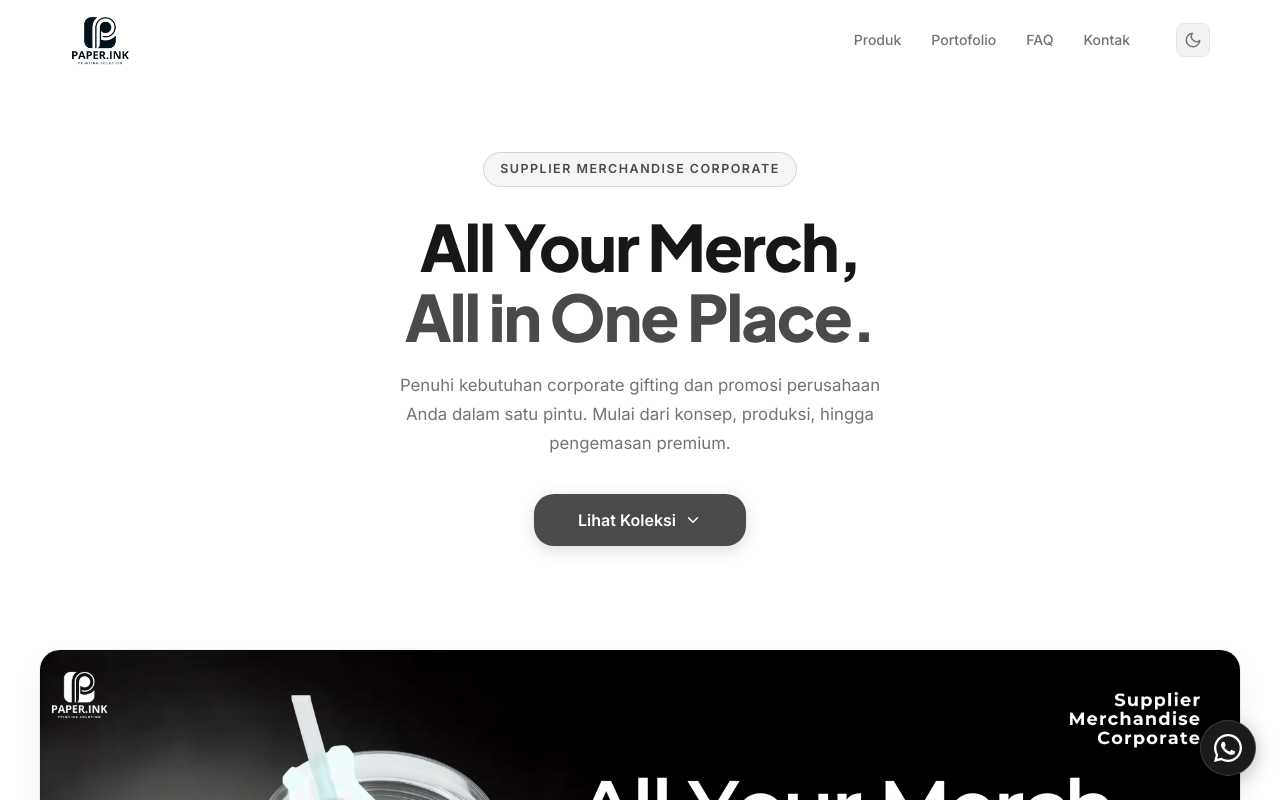
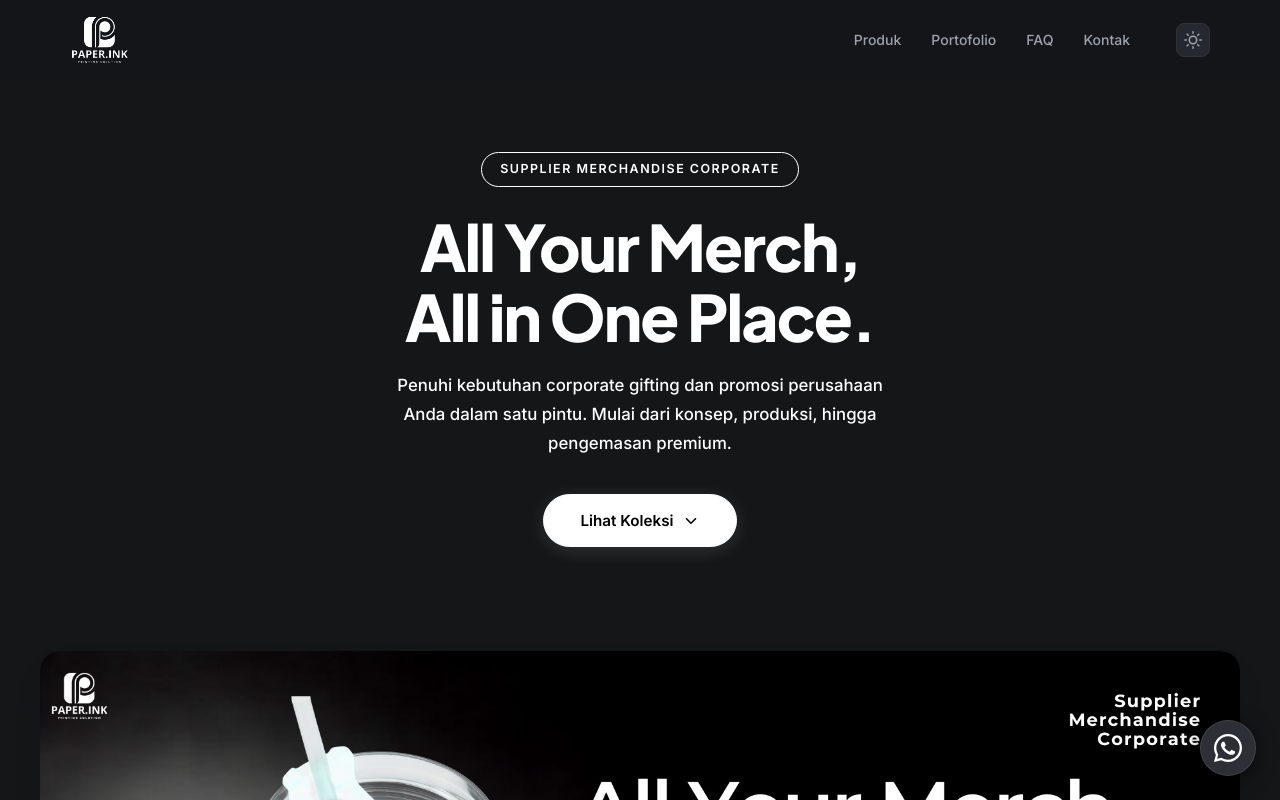
Before and after one commit to Syahrulalhabib/Paperink, a React (Vite) app: page / in a window 1280 px wide. Shown: the top 800 px of the page. Built offline with nearby package versions, Linux system fonts and the light colour scheme.

Commit message:
style(hero): make hero section solid monochrome and set default theme to dark mode

```diff
--- a/index.html
+++ b/index.html
@@ -1,5 +1,5 @@
 <!doctype html>
-<html lang="id">
+<html lang="id" class="dark">
   <head>
     <meta charset="UTF-8" />
     <link rel="icon" type="image/svg+xml" href="/images/logowithback.svg" />
@@ -8,6 +8,20 @@
     <title>Paperink Official | Supplier Merchandise Corporate</title>
     <link rel="preconnect" href="https://fonts.googleapis.com" />
     <link rel="preconnect" href="https://fonts.gstatic.com" crossorigin />
+    <script>
+      (function () {
+        try {
+          var stored = localStorage.getItem('paperink-theme-v3');
+          if (stored === 'light') {
+            document.documentElement.classList.remove('dark');
+          } else {
+            document.documentElement.classList.add('dark');
+          }
+        } catch (e) {
+          document.documentElement.classList.add('dark');
+        }
+      })();
+    </script>
   </head>
   <body>
     <div id="root"></div>
--- a/src/components/Hero.css
+++ b/src/components/Hero.css
@@ -16,10 +16,10 @@
   font-weight: 700;
   letter-spacing: 0.12em;
   text-transform: uppercase;
-  color: var(--accent);
-  background: var(--accent-bg);
-  border: 1px solid var(--grey-300);
-  padding: 6px 16px;
+  color: #000000;
+  background: transparent;
+  border: 1.5px solid #000000;
+  padding: 6px 18px;
   border-radius: 50px;
   margin-bottom: 24px;
 }
@@ -27,7 +27,7 @@
   font-family: var(--font-head);
   font-size: clamp(2.4rem, 5.5vw, 4rem);
   font-weight: 800;
-  color: var(--grey-900);
+  color: #000000;
   line-height: 1.1;
   letter-spacing: -0.03em;
   margin-bottom: 20px;
@@ -36,15 +36,16 @@
 }
 .hero__headline em {
   font-style: normal;
-  color: var(--accent);
+  color: #000000;
 }
 .hero__sub {
   font-size: 1.05rem;
-  color: var(--grey-500);
+  color: #000000;
   line-height: 1.72;
   max-width: 500px;
   margin-inline: auto;
   margin-bottom: 36px;
+  font-weight: 450;
 }
 .hero__actions {
   display: flex;
@@ -53,6 +54,61 @@
   gap: 14px;
   flex-wrap: wrap;
   margin-bottom: 48px;
+}
+.hero__cta-btn {
+  background: #000000;
+  color: #FFFFFF;
+  border: 1.5px solid #000000;
+  border-radius: 50px;
+  box-shadow: 0 4px 18px rgba(0, 0, 0, 0.16);
+  font-size: 0.95rem;
+  font-weight: 600;
+  padding: 16px 36px;
+  display: inline-flex;
+  align-items: center;
+  gap: 8px;
+  transition: all 0.22s var(--ease);
+}
+.hero__cta-btn svg {
+  color: inherit;
+  transition: transform 0.2s var(--ease);
+}
+.hero__cta-btn:hover {
+  background: #222222;
+  border-color: #222222;
+  transform: translateY(-2px);
+  box-shadow: 0 8px 24px rgba(0, 0, 0, 0.25);
+}
+.hero__cta-btn:hover svg {
+  transform: translateY(2px);
+}
+
+/* Dark mode Hero styling — Solid Pure Black & White (No grey) */
+html.dark .hero__tag {
+  color: #FFFFFF !important;
+  background: transparent !important;
+  border-color: #FFFFFF !important;
+}
+html.dark .hero__headline {
+  color: #FFFFFF;
+}
+html.dark .hero__headline em {
+  color: #FFFFFF;
+}
+html.dark .hero__sub {
+  color: #FFFFFF;
+}
+html.dark .hero__cta-btn {
+  background: #FFFFFF;
+  color: #000000;
+  border-color: #FFFFFF;
+  box-shadow: 0 4px 18px rgba(255, 255, 255, 0.12);
+}
+html.dark .hero__cta-btn:hover {
+  background: #EAEAEA;
+  border-color: #EAEAEA;
+  color: #000000;
+  box-shadow: 0 8px 24px rgba(255, 255, 255, 0.22);
 }
 .hero__trust {
   display: flex;
--- a/src/components/Hero.jsx
+++ b/src/components/Hero.jsx
@@ -22,7 +22,7 @@ export default function Hero() {
           <div className="hero__actions">
             <button
               type="button"
-              className="btn btn-accent btn-xl"
+              className="btn btn-xl hero__cta-btn"
               onClick={() => {
                 const el = document.getElementById('produk');
                 if (el) {
@@ -31,8 +31,8 @@ export default function Hero() {
                 }
               }}
             >
-              Lihat Koleksi
-              <svg width="18" height="18" viewBox="0 0 24 24" fill="none" stroke="currentColor" strokeWidth="2" strokeLinecap="round" strokeLinejoin="round">
+              <span>Lihat Koleksi</span>
+              <svg width="18" height="18" viewBox="0 0 24 24" fill="none" stroke="currentColor" strokeWidth="2.2" strokeLinecap="round" strokeLinejoin="round">
                 <path d="m6 9 6 6 6-6"/>
               </svg>
             </button>
--- a/src/hooks/useDarkMode.js
+++ b/src/hooks/useDarkMode.js
@@ -1,6 +1,6 @@
 import { useEffect, useState } from 'react';
 
-const KEY = 'paperink-theme-v2';
+const KEY = 'paperink-theme-v3';
 
 function applyTheme(dark, save = false) {
   const root = document.documentElement;
@@ -18,17 +18,19 @@ function applyTheme(dark, save = false) {
 export default function useDarkMode() {
   const [dark, setDark] = useState(() => {
     try {
-      localStorage.removeItem('paperink-theme'); // bersihkan cache auto-dark lama
+      // Bersihkan cache preferensi versi lama agar pengunjung baru/lama mengikuti default dark mode
+      localStorage.removeItem('paperink-theme');
+      localStorage.removeItem('paperink-theme-v2');
       const stored = localStorage.getItem(KEY);
       if (stored !== null) return stored === 'dark';
     } catch {
       // ignore
     }
-    // Default selalu Light Mode untuk setiap pengunjung
-    return false;
+    // Default langsung Dark Mode
+    return true;
   });
 
-  // Mount: terapkan tanpa transisi (no flash)
+  // Mount: sinkronkan tanpa flash transisi
   useEffect(() => {
     const root = document.documentElement;
     root.classList.add('no-transition');
--- a/src/index.css
+++ b/src/index.css
@@ -199,7 +199,6 @@ html.dark body {
 
 /* sec-tag & semua tag varian: warna sama seperti light mode */
 html.dark .sec-tag,
-html.dark .hero__tag,
 html.dark .cta-banner__tag,
 html.dark .stats__tag {
   color: #4A4A4A !important;
```
